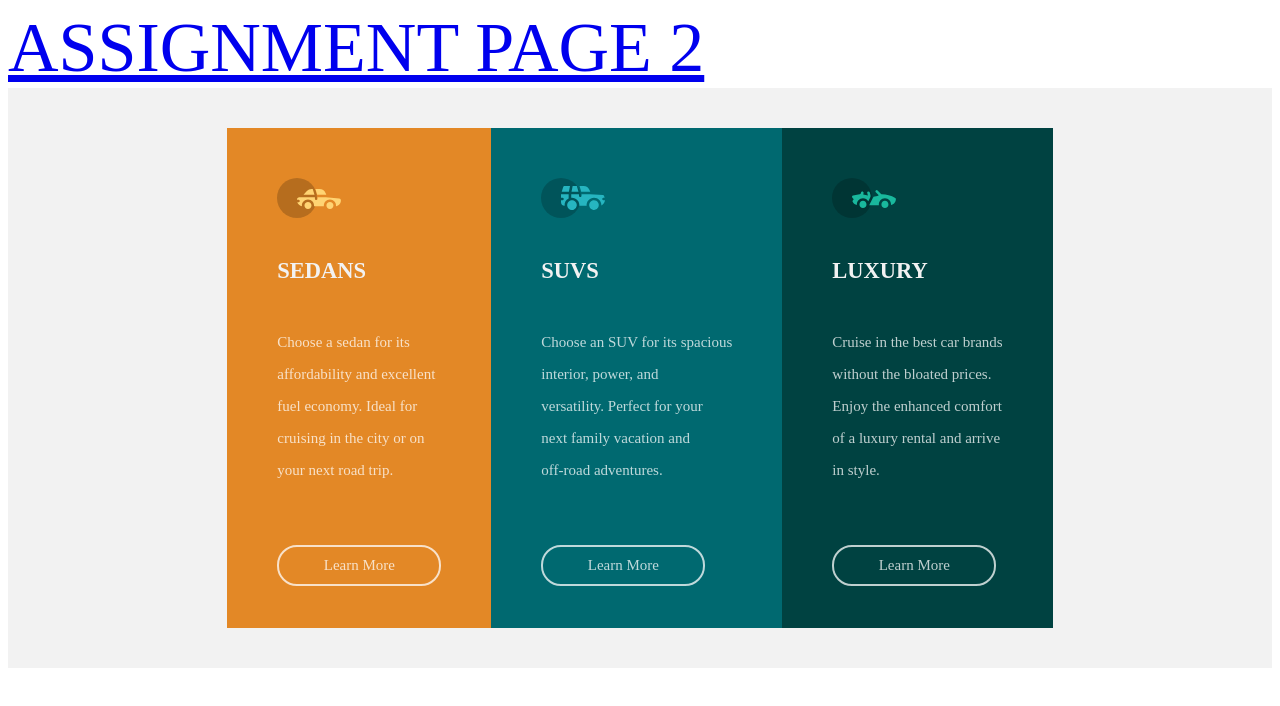
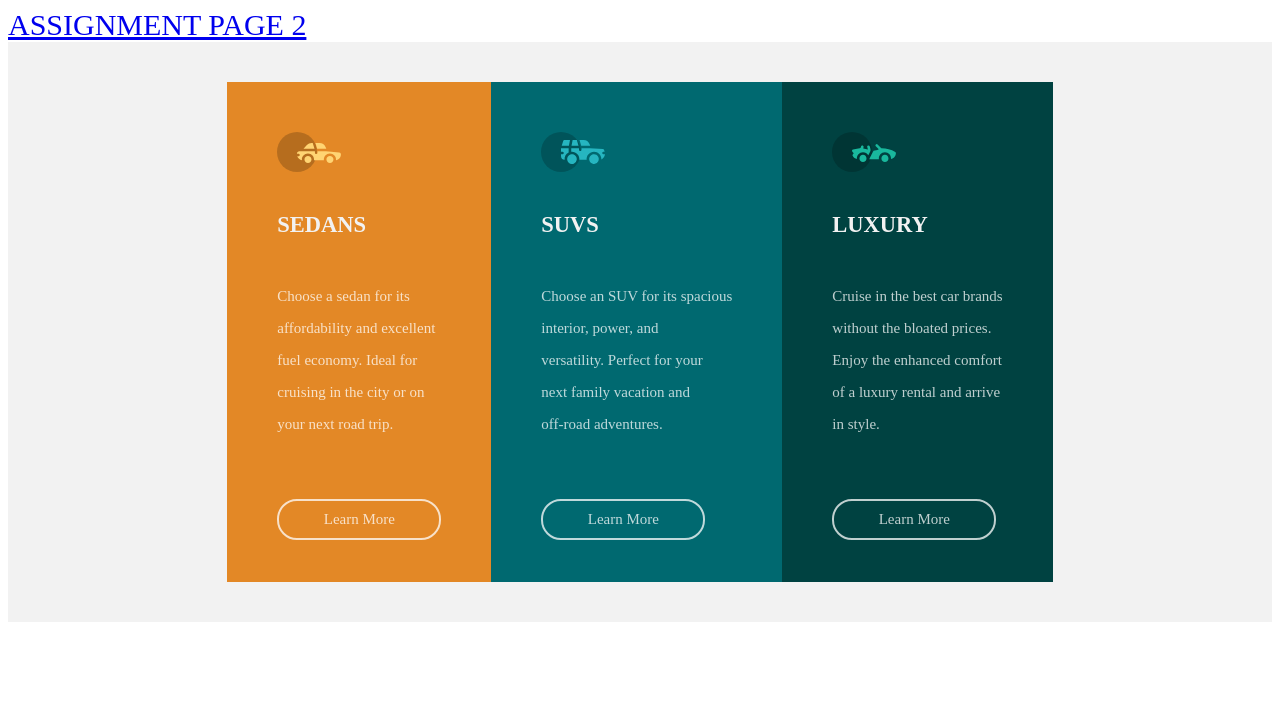
Before and after one commit to sobogunkenny/CSS-GRID-AND-FLEX, a plain HTML site: page index.html in a window 1280 px wide. Drawn offline with Linux system fonts and the light colour scheme; a web font is replaced by a local one.

Commit message:
Update index.html

```diff
--- a/index.html
+++ b/index.html
@@ -23,7 +23,7 @@
 
 
 <body>
-     <a href="https://sobogunkenny.github.io/demo/" style="font-size:70px;">ASSIGNMENT PAGE 2<a>
+     <a href="https://sobogunkenny.github.io/demo/" style="font-size:30px;">ASSIGNMENT PAGE 2<a>
     <div class="try_flex">
         <div class="sedams">
             <img src="icon-sedans.svg" alt="sedam logo"><br><br>
```
